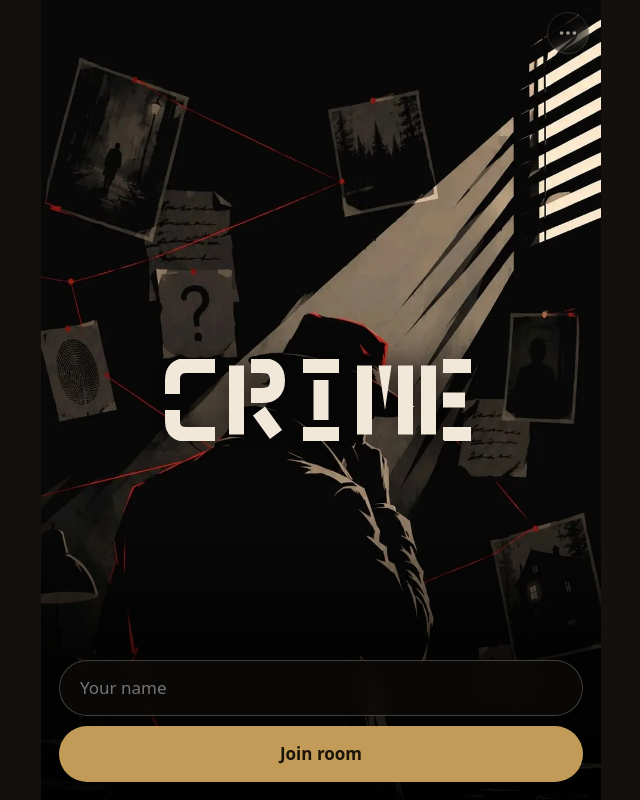
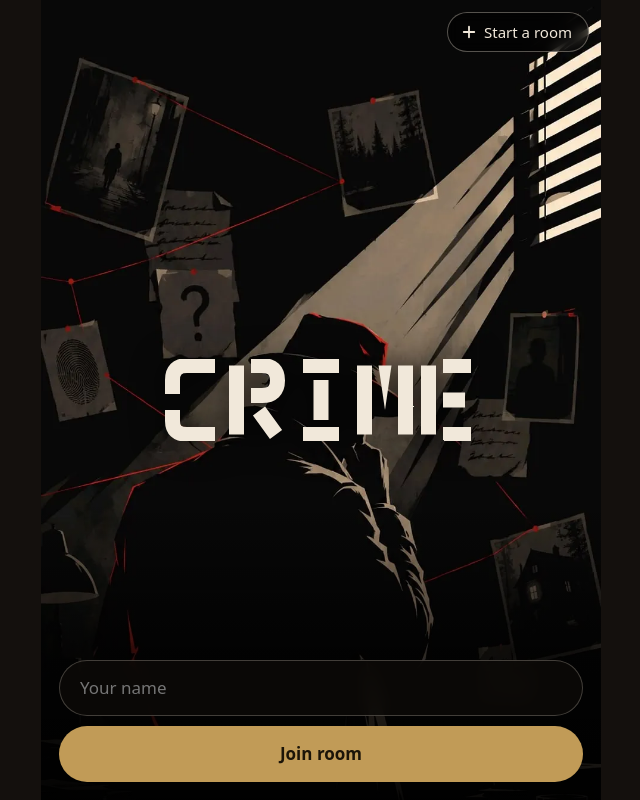
Before and after one commit to Akane-Asahi/play, a website: page clue/index.html in a window 1280 px wide. Shown: the whole page, without its empty margins (319-959 px from the left). Drawn offline with Linux system fonts and the light colour scheme.

Commit message:
Start a room: labelled button on the first page instead of a tiny corner icon

```diff
--- a/clue/app.js
+++ b/clue/app.js
@@ -388,7 +388,7 @@ export function startApp({ net, doc, win, delays, load3d }) {
   // The first page is a poster: the picture, the title mid-right, and only a name and Join room at the bottom.
   // Starting a room of your own lives behind the small round button in the top corner.
   function homeHtml() {
-    const dots = '<svg viewBox="0 0 24 24" width="22" height="22" aria-hidden="true"><circle cx="5" cy="12" r="2" fill="currentColor"/><circle cx="12" cy="12" r="2" fill="currentColor"/><circle cx="19" cy="12" r="2" fill="currentColor"/></svg>';
+    const plus = '<svg viewBox="0 0 24 24" width="18" height="18" aria-hidden="true"><path d="M12 5v14M5 12h14" stroke="currentColor" stroke-width="2.4" stroke-linecap="round" fill="none"/></svg>';
     const code = ui.invited
       ? '<input type="hidden" id="code" value="' + esc(ui.code) + '">'
       : (ui.codeOpen ? '<div class="codewrap"><input type="text" id="code" maxlength="5" placeholder="Room code" aria-label="Room code" autocapitalize="characters" autocomplete="off" value="' + esc(ui.code) + '"></div>' : '');
@@ -404,7 +404,7 @@ export function startApp({ net, doc, win, delays, load3d }) {
           : '<button class="btn" data-act="create">Create room</button>') + '</section>';
     }
     return '<div class="homestage"><div class="homebg" aria-hidden="true"></div><div class="hometitle" role="img" aria-label="Crime">' + LOGO + '</div>' +
-      (ui.invited ? '' : '<button class="homemenu" data-act="menu" aria-label="Start a room of your own" aria-expanded="' + (ui.menu ? 'true' : 'false') + '">' + dots + '</button>') +
+      (ui.invited ? '' : '<button class="homemenu" data-act="menu" aria-label="Start a room of your own" aria-expanded="' + (ui.menu ? 'true' : 'false') + '">' + plus + '<span>Start a room</span></button>') +
       panel +
       '<div class="homedock"><input type="text" id="name" maxlength="20" placeholder="Your name" aria-label="Your name" autocomplete="nickname" value="' + esc(ui.name) + '">' + code +
       '<button class="btn" data-act="join">Join room</button></div></div>';
--- a/clue/play.css
+++ b/clue/play.css
@@ -353,8 +353,8 @@ body.home main{padding:0;max-width:none}
 .homebg::after{content:'';position:absolute;inset:0;background:linear-gradient(to top,rgba(0,0,0,.94) 0,rgba(0,0,0,.7) 150px,rgba(0,0,0,0) 300px)}
 .hometitle{position:absolute;z-index:2;left:50%;top:50%;transform:translate(-50%,-50%);width:min(78%,330px);pointer-events:none;filter:drop-shadow(0 3px 16px rgba(0,0,0,.9))}
 .hometitle svg{display:block;width:100%;height:auto}
-.homemenu{position:absolute;z-index:8;top:calc(12px + env(safe-area-inset-top));right:12px;width:42px;height:42px;border-radius:50%;border:1px solid rgba(241,232,218,.22);background:rgba(0,0,0,.45);color:#f1e8da;opacity:.65;display:flex;align-items:center;justify-content:center;padding:0;cursor:pointer;-webkit-backdrop-filter:blur(6px);backdrop-filter:blur(6px);transition:opacity .15s,transform .1s}
-.homemenu:hover,.homemenu[aria-expanded=true]{opacity:1}
+.homemenu{position:absolute;z-index:8;top:calc(12px + env(safe-area-inset-top));right:12px;height:40px;padding:0 16px 0 12px;gap:6px;border-radius:999px;border:1px solid rgba(241,232,218,.35);background:rgba(0,0,0,.62);color:#f1e8da;font:600 14px/1 inherit;font-family:inherit;display:flex;align-items:center;justify-content:center;cursor:pointer;-webkit-backdrop-filter:blur(6px);backdrop-filter:blur(6px);transition:transform .1s,background .15s}
+.homemenu:hover,.homemenu[aria-expanded=true]{background:rgba(0,0,0,.8)}
 .homemenu:active{transform:scale(.92)}
 .homeback{position:absolute;inset:0;z-index:4;background:rgba(0,0,0,.6)}
 .homepanel{position:absolute;z-index:6;left:14px;right:14px;top:calc(62px + env(safe-area-inset-top));background:var(--card);border:1px solid var(--line);border-radius:22px;padding:16px;box-shadow:0 14px 40px rgba(0,0,0,.6);animation:toastin .18s ease-out;transform-origin:top}
```
